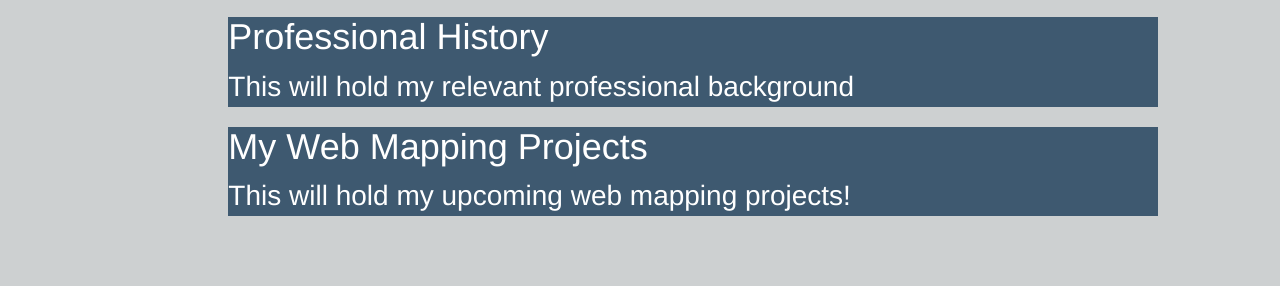
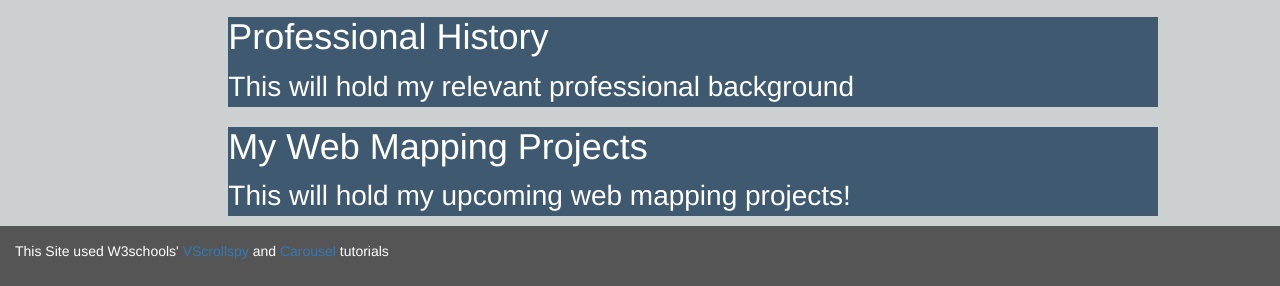
Before and after one commit to CarterGibbons/cartergibbons.github.io, a plain HTML site: page index.html in a window 1280 px wide. Shown: the part 802-1088 px from the top of the page. Before the commit the page ends 1028 px from the top, so only its background shows below. Drawn offline with Linux system fonts and the light colour scheme.

Commit message:
Cleaned style sheet and added footer for reference

```diff
--- a/MyCSS_StyleFiles/MyStyleSheet.css
+++ b/MyCSS_StyleFiles/MyStyleSheet.css
@@ -1,5 +1,7 @@
+body {
+    background-color: rgb(205, 208, 209);
+}
 
-        body { background-color: rgb(205, 208, 209); }
 body {
     position: relative;
 }
@@ -14,6 +16,12 @@
             top: 20px;
             position: fixed;
         } */
+
+footer {
+    background-color: #555;
+    color: white;
+    padding: 15px;
+}
 
 div.col-sm-9 div {
     height: fit-content;
--- a/index.html
+++ b/index.html
@@ -153,7 +153,9 @@
                 </div>
             </div>
         </div>
-
+        <footer class="container-fluid">
+            <p>This Site used W3schools' <a href="https://www.w3schools.com/bootstrap/bootstrap_scrollspy.asp">VScrollspy</a> and <a href="https://www.w3schools.com/bootstrap/bootstrap_carousel.asp">Carousel</a> tutorials </p>
+          </footer>
     </body>
 
 </html>
```
Also changed, not shown: 1 other file. Lines whose indentation alone changed are shown as unchanged.
